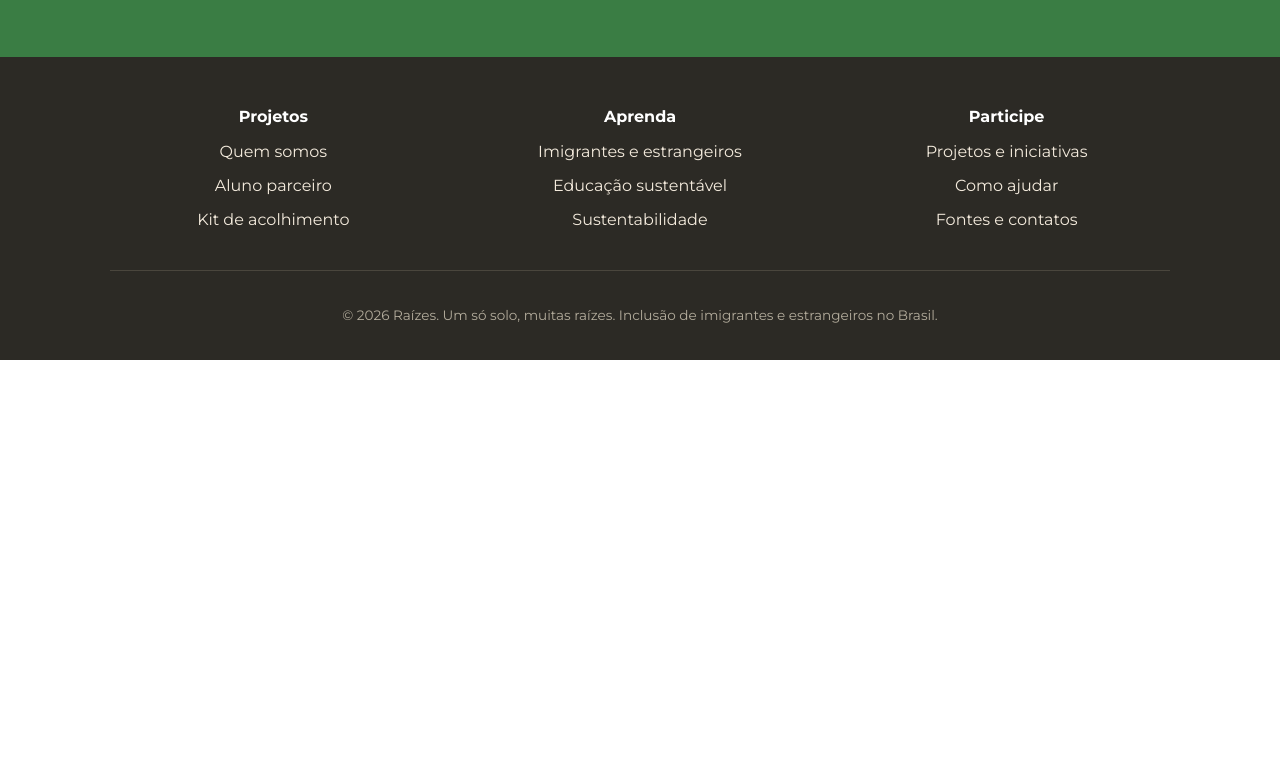
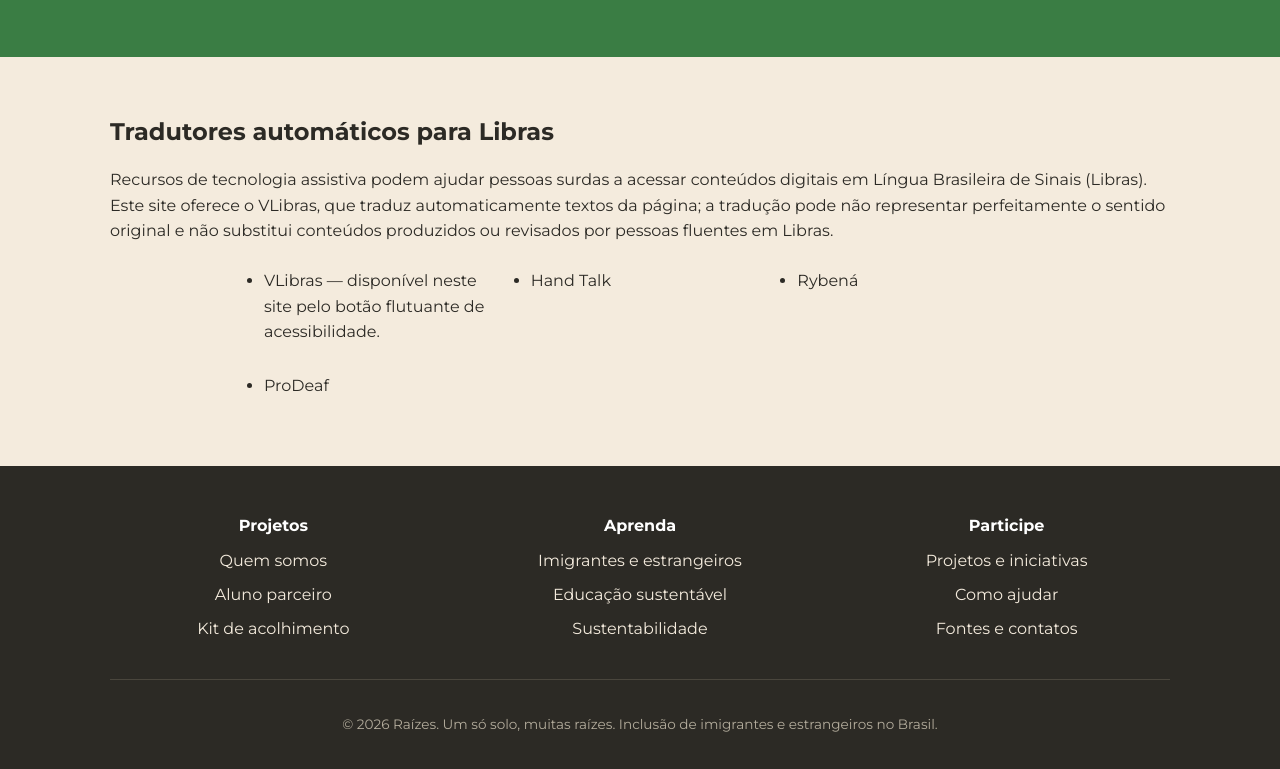
Before and after one commit to KAUAnMAFRE/U-UNICID-ADS-CC-ENG-FRONTEND-2260030-N8-2-2026-NT-RAIZES, a plain HTML site: page index.html in a window 1280 px wide. Shown: the part 6026-6795 px from the top of the page. Before the commit the page ends 6386 px from the top, so only its background shows below. Drawn offline with Linux system fonts and the light colour scheme.

Commit message:
Adiciona tradutor VLibras nas páginas
Co-authored-by: Copilot <223556219+Copilot@users.noreply.github.com>

```diff
--- a/index.html
+++ b/index.html
@@ -235,6 +235,21 @@
       </div>
     </div>
   </section>
+
+  <section class="educacao-inclusao" aria-labelledby="tradutores-libras">
+    <div class="container">
+      <div class="section-intro">
+        <h2 id="tradutores-libras">Tradutores automáticos para Libras</h2>
+        <p>Recursos de tecnologia assistiva podem ajudar pessoas surdas a acessar conteúdos digitais em Língua Brasileira de Sinais (Libras). Este site oferece o VLibras, que traduz automaticamente textos da página; a tradução pode não representar perfeitamente o sentido original e não substitui conteúdos produzidos ou revisados por pessoas fluentes em Libras.</p>
+      </div>
+      <ul class="lista-tradutores">
+        <li>VLibras — disponível neste site pelo botão flutuante de acessibilidade.</li>
+        <li>Hand Talk</li>
+        <li>Rybená</li>
+        <li>ProDeaf</li>
+      </ul>
+    </div>
+  </section>
 </main>
 
 <!-- RODAPÉ -->
@@ -269,6 +284,15 @@
     <p class="footer-copyright">© 2026 Raízes. Um só solo, muitas raízes. Inclusão de imigrantes e estrangeiros no Brasil.</p>
   </div>
 </footer>
+
+<div vw class="enabled">
+  <div vw-access-button class="active"></div>
+  <div vw-plugin-wrapper>
+    <div class="vw-plugin-top-wrapper"></div>
+  </div>
+</div>
+<script src="https://vlibras.gov.br/app/vlibras-plugin.js"></script>
+<script>new window.VLibras.Widget('https://vlibras.gov.br/app');</script>
 
 <script>
   // deixa o menu responsivo
--- a/style.css
+++ b/style.css
@@ -536,6 +536,19 @@ footer h2 {
   max-width: 480px;
 }
 
+.lista-tradutores {
+  display: grid;
+  grid-template-columns: repeat(auto-fit, minmax(180px, 1fr));
+  gap: 12px 24px;
+  max-width: 800px;
+  margin: 0 auto;
+  padding-left: 1.5rem;
+}
+
+.lista-tradutores li {
+  padding: 8px 0;
+}
+
 .form-contato input,
 .form-contato textarea,
 .form-contato select {
```
Also changed, not shown: ajudar.html (+9 -0 lines), desafios.html (+9 -0 lines), edu_sustentável.html (+9 -0 lines), educacao.html (+9 -0 lines), fontes.html (+9 -0 lines), imigrantes.html (+9 -0 lines), projetos_iniciativas.html (+9 -0 lines), sobre.html (+9 -0 lines), sustentabilidade.html (+9 -0 lines).
